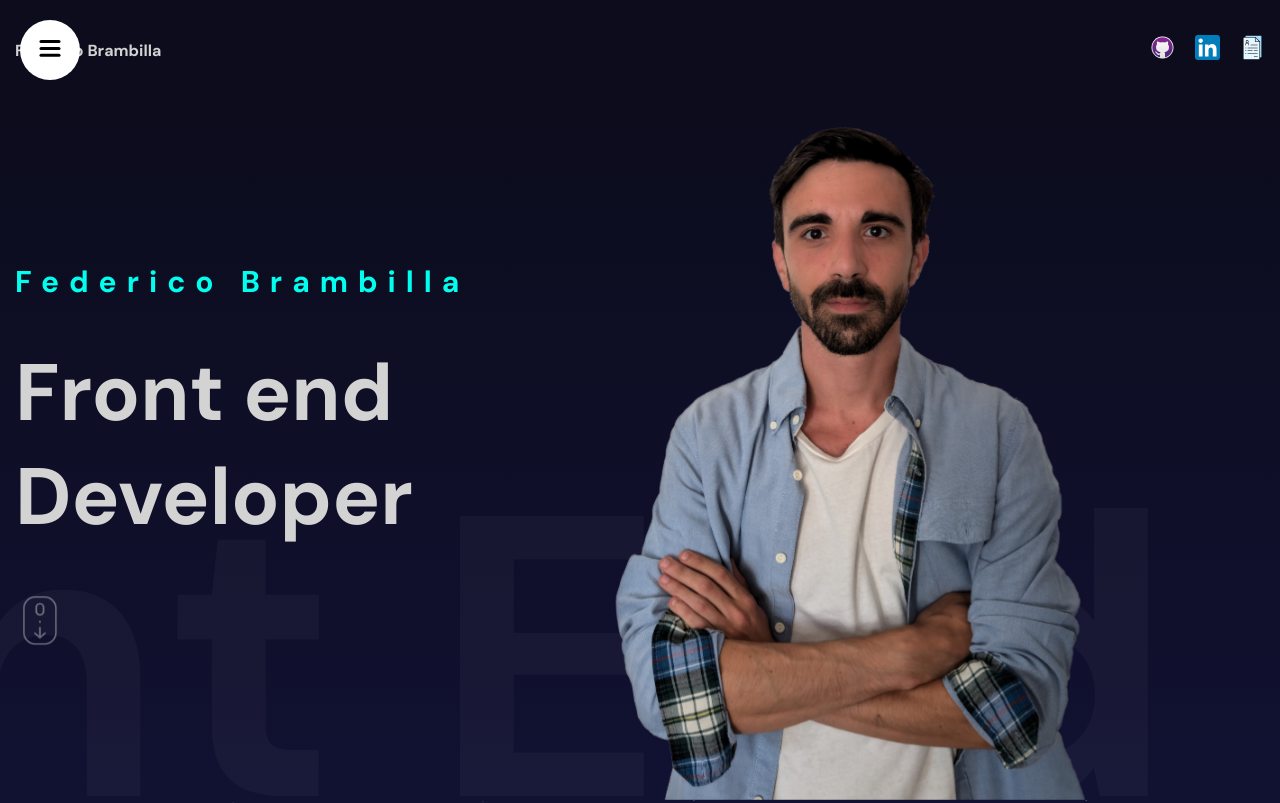
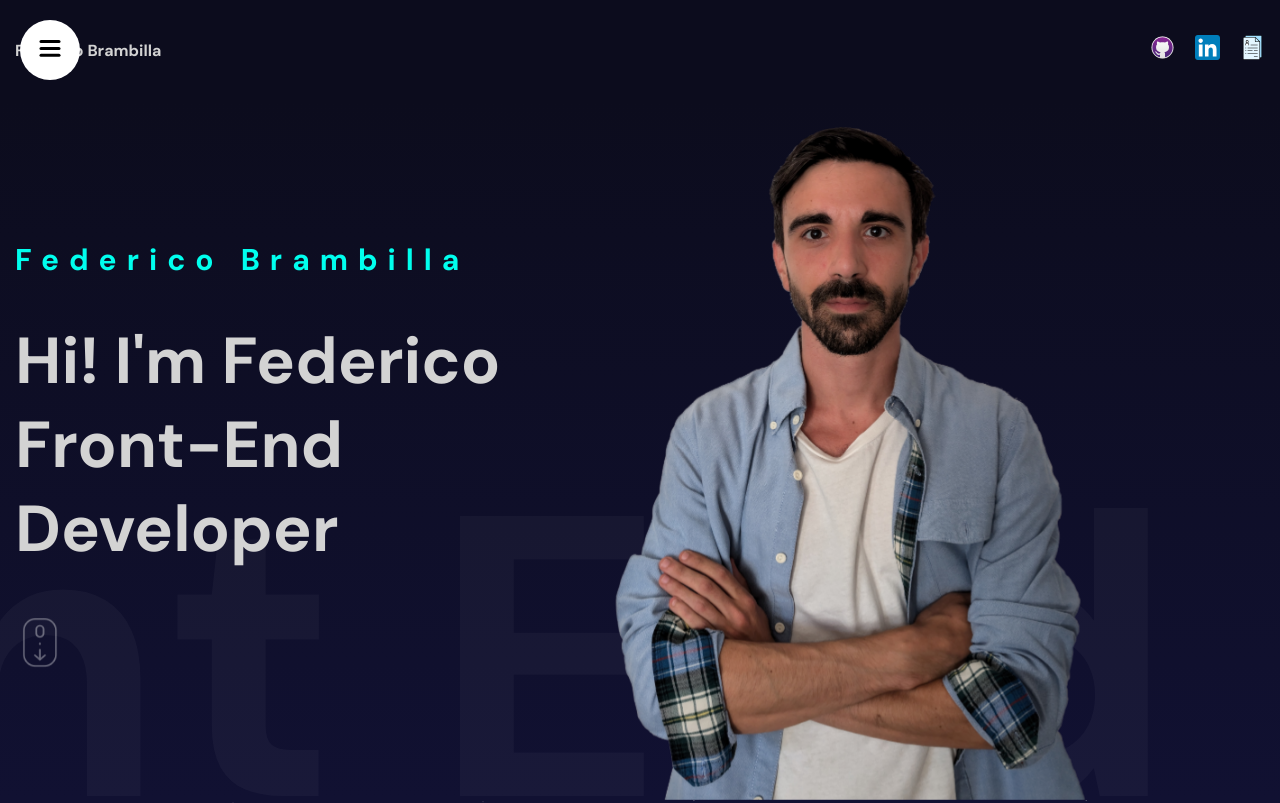
Before and after one commit to FedeBramb/fb-portfolio, a React (Vite) app: page / in a window 1280 px wide. Shown: the top 803 px of the page. Built offline with nearby package versions, Linux system fonts and the light colour scheme.

Commit message:
Add new animation text hero.jsx

```diff
--- a/src/components/Hero/Hero.component.jsx
+++ b/src/components/Hero/Hero.component.jsx
@@ -1,5 +1,7 @@
 import { motion } from "framer-motion";
 import "./Hero.styles.scss";
+
+const text = "Hi! I'm Federico Front-End Developer";
 
 const textVariants = {
   initial: {
@@ -23,6 +25,20 @@ const textVariants = {
     },
   },
 };
+
+// Varianti per il paragrafo con la typeAnimation
+// Cambiare staggeredChildren per cambiare la velocità di comparsa
+const typeSentenceVariants = {
+  hidden: {},
+  visible: { opacity: 1, transition: { staggerChildren: 0.1 } }
+};
+
+// Varianti per le singole lettere
+const typeLetterVariants = {
+  hidden: { opacity: 0 },
+  visible: { opacity: 1, transition: { opacity: { duration: 0 } } }
+};
+
 const sliderVariants = {
   initial: {
     x: 0,
@@ -48,9 +64,18 @@ const Hero = () => {
           animate="animate"
         >
           <motion.h2 variants={textVariants}>Federico Brambilla</motion.h2>
-          <motion.h1 variants={textVariants}>
-            Front end Developer
-          </motion.h1>
+          <motion.p
+            key={text}
+            variants={typeSentenceVariants}
+            initial="hidden"
+            animate="visible"
+          >
+            {text.split("").map((char, i) => (
+              <motion.span key={`${char}-${i}`} variants={typeLetterVariants}>
+                {char}
+              </motion.span>
+            ))}
+          </motion.p>
           <motion.img
             variants={textVariants}
             animate="scrollButton"
--- a/src/components/Hero/Hero.styles.scss
+++ b/src/components/Hero/Hero.styles.scss
@@ -33,8 +33,9 @@
         letter-spacing: 10px;
       }
 
-      h1 {
-        font-size: 80px;
+      p {
+        font-size: 65px;
+        font-weight: bold;
 
         @include mobile {
           font-size: 36px;
```
Also changed, not shown: src/components/Hero/CaretCursor/CaretCursor.component.jsx (added, +28 -0 lines), src/components/Hero/CaretCursor/CaretCursor.styles.scss (added, +19 -0 lines).
